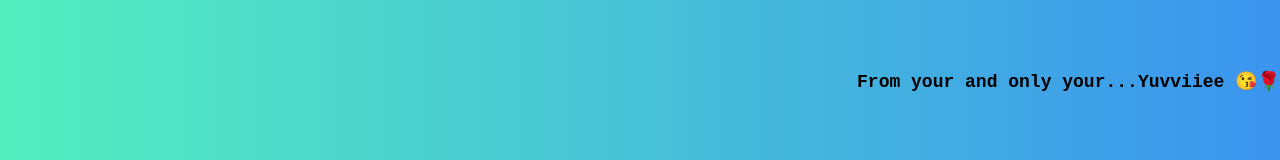
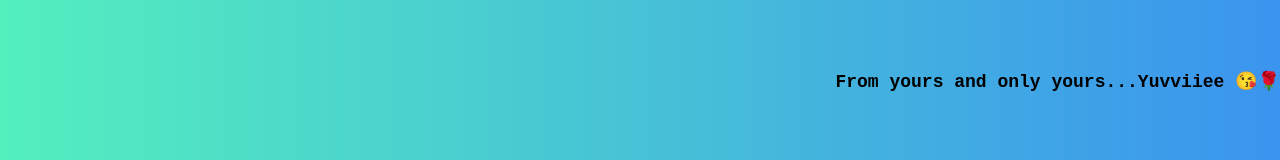
Before and after one commit to Yuvvraaj2001/Rose_site, a plain HTML site: page index.html in a window 1280 px wide. Shown: the part 530-690 px from the top of the page. Drawn offline with Linux system fonts and the light colour scheme.

Commit message:
Update index.html

```diff
--- a/index.html
+++ b/index.html
@@ -53,7 +53,7 @@
   </audio>
 </div>
 
-<h1>From your and only your...Yuvviiee 😘🌹</h1>
+<h1>From yours and only yours...Yuvviiee 😘🌹</h1>
 
 
 </body>
```
